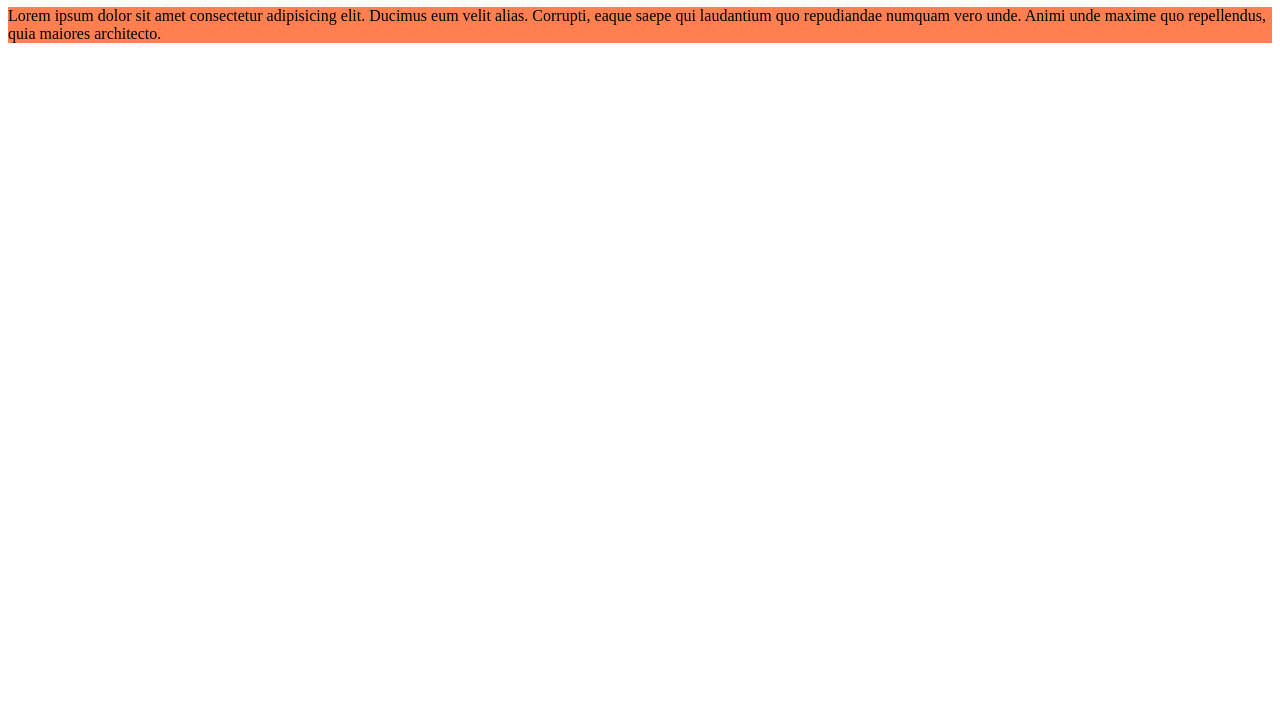
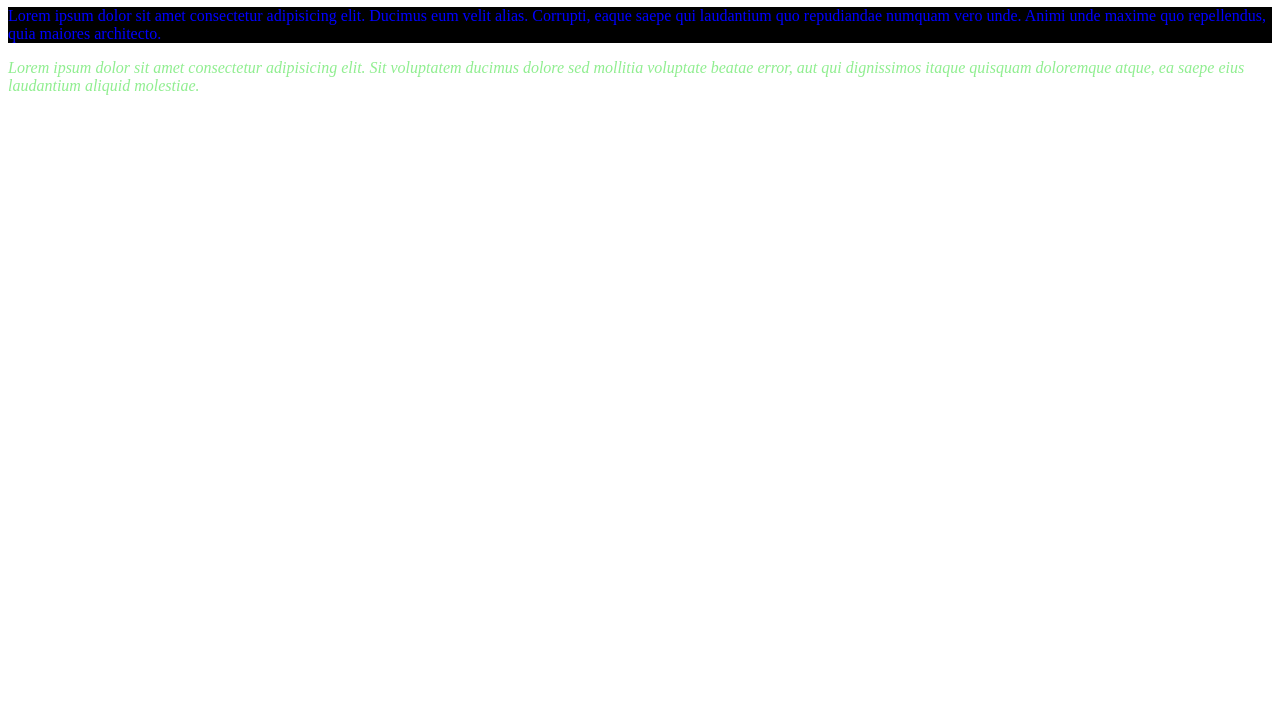
Before and after one commit to yfarida/yfarida.github.io, a plain HTML site: page index.html in a window 1280 px wide. Shown: the part 73-800 px from the top of the page. Drawn offline with Linux system fonts and the light colour scheme.

Commit message:
sample done

```diff
--- a/css/main.css
+++ b/css/main.css
@@ -4,3 +4,6 @@ h1{
 p{
     background:coral;
 }
+.blog-class{
+    color:lightgreen;
+}
--- a/index.html
+++ b/index.html
@@ -6,10 +6,17 @@
     <meta http-equiv="X-UA-Compatible" content="ie=edge">
     <link rel="stylesheet" href="css/main.css">
     <title>Sample</title>
+    <style>
+    p{
+        background:black;
+        color:blue;
+    }
+    </style>
 </head>
 <body>
     <h1>This is a practice session</h1>
     <p>Lorem ipsum dolor sit amet consectetur adipisicing elit. Ducimus eum velit alias. Corrupti, eaque saepe qui laudantium quo repudiandae numquam vero unde. Animi unde maxime quo repellendus, quia maiores architecto.</p>
-
+    <em class="blog-class">Lorem ipsum dolor sit amet consectetur adipisicing elit. Sit voluptatem ducimus dolore sed mollitia voluptate beatae error, aut qui dignissimos itaque quisquam doloremque atque, ea saepe eius laudantium aliquid molestiae.
+    </em>
 </body>
 </html>
```
